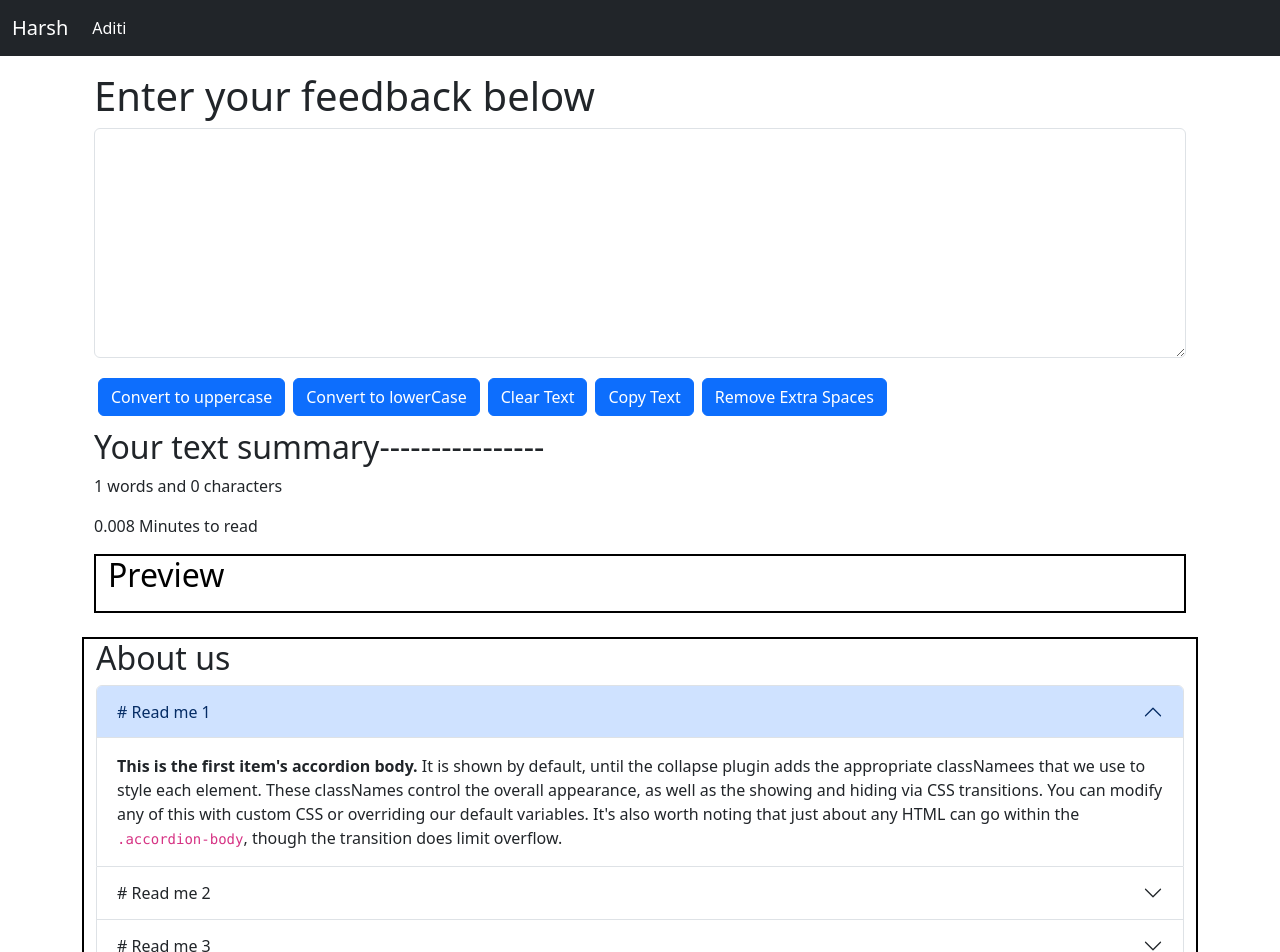
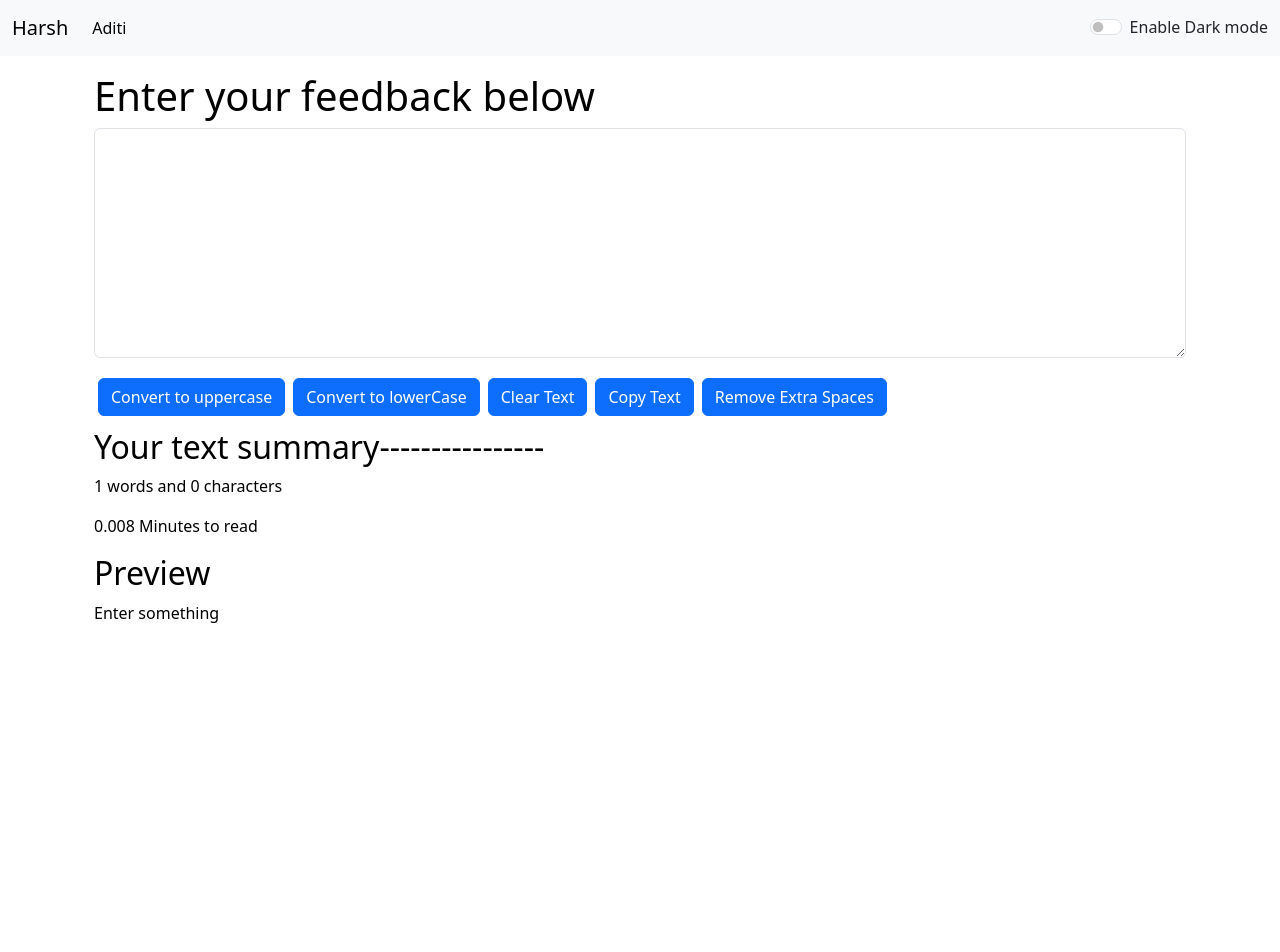
Before and after one commit to harshJyoriya1009/Word-Converter-React, a React (Create React App) app: page /about in a window 1280 px wide. Shown: the top 952 px of the page. After the commit the page ends 800 px from the top, so only its background shows below. Built offline with nearby package versions, Linux system fonts and the light colour scheme.

Commit message:
Again some new features

```diff
--- a/src/App.js
+++ b/src/App.js
@@ -1,22 +1,35 @@
 import './App.css';
-import About from './components/About';
+// import About from './components/About';
 import Navbar from './components/Navbar';
 import TextForm from './components/TextForm';
+import React, {useState} from 'react'
 
 
 function App() {
+
+  const toggleMode=()=>{
+    if(mode==="light"){
+      setMode("dark")
+      document.body.style.backgroundColor="black"   //#212529
+    }else{
+      setMode("light")
+      document.body.style.backgroundColor="white"
+    }
+  }
+
+  const [mode, setMode] = useState('light');
   return (
     <>
 
-
-<Navbar title="Harsh" aboutText="Aditi"/>
+<Navbar title="Harsh" aboutText="Aditi" mode={mode} toggleMode={toggleMode}/>
 
 <div className="container my-3">
-<TextForm heading="Enter your feedback below"/>
+<TextForm heading="Enter your feedback below"  mode={mode} toggleMode={toggleMode} />
 </div>
-<div className="container my-4">
+
+{/* <div className="container my-4">
 <About subHeading1="# Read me 1" subHeading2="# Read me 2" subHeading3="# Read me 3"/>
-</div>
+</div> */}
     </>
   );
 }
--- a/src/components/About.js
+++ b/src/components/About.js
@@ -1,81 +1,81 @@
-import React, { useState } from 'react'
+// import React, { useState } from 'react'
 
-export default function About(props) {
+// export default function About(props) {
 
-//     const [myStyle, setmyStyle] = useState({
-//         backgroundColor: 'black',
-//         color: "white"
-//     })
-//     const[btntext, setBtnText ]= useState(" ")
+// //     const [myStyle, setmyStyle] = useState({
+// //         backgroundColor: 'black',
+// //         color: "white"
+// //     })
+// //     const[btntext, setBtnText ]= useState(" ")
 
-//   const toggleStyle=()=>{
-//         if(myStyle.color === 'black'){
-//             setmyStyle({
-//                 backgroundColor: 'black',
-//                 color: "white",
-//                 border: "2px solid white"
-//             })
-//             setBtnText("Enable bright mode")
-//         }
-//         else{
-//             setmyStyle({
-//                 backgroundColor: 'white',
-//                 color: "black",
-//                 border: "2px solid black"
-//             })
-//             setBtnText("Enable dark mode")
-//         }
-//     }
-const myStyle={
-    border: "2px solid black",
-    bacgroundColor: "black"
+// //   const toggleStyle=()=>{
+// //         if(myStyle.color === 'black'){
+// //             setmyStyle({
+// //                 backgroundColor: 'black',
+// //                 color: "white",
+// //                 border: "2px solid white"
+// //             })
+// //             setBtnText("Enable bright mode")
+// //         }
+// //         else{
+// //             setmyStyle({
+// //                 backgroundColor: 'white',
+// //                 color: "black",
+// //                 border: "2px solid black"
+// //             })
+// //             setBtnText("Enable dark mode")
+// //         }
+// //     }
+// const myStyle={
+//     border: "2px solid black",
+//     bacgroundColor: "black"
 
-}
+// }
 
-  return (
-    <div className="container" style={myStyle}>
-        <h2>About us</h2>
-            <div className="accordion" id="accordionExample">
-        <div className="accordion-item">
-            <h2 className="accordion-header" id="headingOne">
-            <button className="accordion-button" type="button" data-bs-toggle="collapse"  data-bs-target="#collapseOne" aria-expanded="true" aria-controls="collapseOne">
-               {props.subHeading1}
-            </button>
-            </h2>
-            <div id="collapseOne" className="accordion-collapse collapse show" aria-labelledby="headingOne" data-bs-parent="#accordionExample">
-            <div className="accordion-body">
-                <strong>This is the first item's accordion body.</strong> It is shown by default, until the collapse plugin adds the appropriate classNamees that we use to style each element. These classNames control the overall appearance, as well as the showing and hiding via CSS transitions. You can modify any of this with custom CSS or overriding our default variables. It's also worth noting that just about any HTML can go within the <code>.accordion-body</code>, though the transition does limit overflow.
-            </div>
-            </div>
-        </div>
-        <div className="accordion-item">
-            <h2 className="accordion-header" id="headingTwo">
-            <button className="accordion-button collapsed" type="button" data-bs-toggle="collapse"  data-bs-target="#collapseTwo" aria-expanded="false" aria-controls="collapseTwo">
-            {props.subHeading2}
-            </button>
-            </h2>
-            <div id="collapseTwo" className="accordion-collapse collapse" aria-labelledby="headingTwo" data-bs-parent="#accordionExample">
-            <div className="accordion-body">
-                <strong>This is the second item's accordion body.</strong> It is hidden by default, until the collapse plugin adds the appropriate classNamees that we use to style each element. These classNames control the overall appearance, as well as the showing and hiding via CSS transitions. You can modify any of this with custom CSS or overriding our default variables. It's also worth noting that just about any HTML can go within the <code>.accordion-body</code>, though the transition does limit overflow.
-            </div>
-            </div>
-        </div>
-        <div className="accordion-item">
-            <h2 className="accordion-header" id="headingThree">
-            <button className="accordion-button collapsed" type="button" data-bs-toggle="collapse"  data-bs-target="#collapseThree" aria-expanded="false" aria-controls="collapseThree">
-            {props.subHeading3}
-            </button>
-            </h2>
-            <div id="collapseThree" className="accordion-collapse collapse" aria-labelledby="headingThree" data-bs-parent="#accordionExample">
-            <div className="accordion-body">
-                <strong>This is the third item's accordion body.</strong> It is hidden by default, until the collapse plugin adds the appropriate classNamees that we use to style each element. These classNames control the overall appearance, as well as the showing and hiding via CSS transitions. You can modify any of this with custom CSS or overriding our default variables. It's also worth noting that just about any HTML can go within the <code>.accordion-body</code>, though the transition does limit overflow.
-            </div>
-            </div>
-        </div>
-        </div>
-        {/* <div className="container my-2">
-        <button onClick={toggleStyle} type="button"  className="btn btn-secondary" >{btntext}</button>
-        </div> */}
-    </div>
-  )
-}
+//   return (
+//     <div className="container">
+//         <h2 >About us</h2>
+//             <div className="accordion" id="accordionExample">
+//         <div className="accordion-item">
+//             <h2 className="accordion-header" id="headingOne">
+//             <button className="accordion-button" type="button" data-bs-toggle="collapse"  data-bs-target="#collapseOne" aria-expanded="true" aria-controls="collapseOne">
+//                {props.subHeading1}
+//             </button>
+//             </h2>
+//             <div id="collapseOne" className="accordion-collapse collapse show" aria-labelledby="headingOne" data-bs-parent="#accordionExample">
+//             <div className="accordion-body">
+//                 <strong>This is the first item's accordion body.</strong> It is shown by default, until the collapse plugin adds the appropriate classNamees that we use to style each element. These classNames control the overall appearance, as well as the showing and hiding via CSS transitions. You can modify any of this with custom CSS or overriding our default variables. It's also worth noting that just about any HTML can go within the <code>.accordion-body</code>, though the transition does limit overflow.
+//             </div>
+//             </div>
+//         </div>
+//         <div className="accordion-item">
+//             <h2 className="accordion-header" id="headingTwo">
+//             <button className="accordion-button collapsed" type="button" data-bs-toggle="collapse"  data-bs-target="#collapseTwo" aria-expanded="false" aria-controls="collapseTwo">
+//             {props.subHeading2}
+//             </button>
+//             </h2>
+//             <div id="collapseTwo" className="accordion-collapse collapse" aria-labelledby="headingTwo" data-bs-parent="#accordionExample">
+//             <div className="accordion-body">
+//                 <strong>This is the second item's accordion body.</strong> It is hidden by default, until the collapse plugin adds the appropriate classNamees that we use to style each element. These classNames control the overall appearance, as well as the showing and hiding via CSS transitions. You can modify any of this with custom CSS or overriding our default variables. It's also worth noting that just about any HTML can go within the <code>.accordion-body</code>, though the transition does limit overflow.
+//             </div>
+//             </div>
+//         </div>
+//         <div className="accordion-item">
+//             <h2 className="accordion-header" id="headingThree">
+//             <button className="accordion-button collapsed" type="button" data-bs-toggle="collapse"  data-bs-target="#collapseThree" aria-expanded="false" aria-controls="collapseThree">
+//             {props.subHeading3}
+//             </button>
+//             </h2>
+//             <div id="collapseThree" className="accordion-collapse collapse" aria-labelledby="headingThree" data-bs-parent="#accordionExample">
+//             <div className="accordion-body">
+//                 <strong>This is the third item's accordion body.</strong> It is hidden by default, until the collapse plugin adds the appropriate classNamees that we use to style each element. These classNames control the overall appearance, as well as the showing and hiding via CSS transitions. You can modify any of this with custom CSS or overriding our default variables. It's also worth noting that just about any HTML can go within the <code>.accordion-body</code>, though the transition does limit overflow.
+//             </div>
+//             </div>
+//         </div>
+//         </div>
+//         {/* <div className="container my-2">
+//         <button onClick={toggleStyle} type="button"  className="btn btn-secondary" >{btntext}</button>
+//         </div> */}
+//     </div>
+//   )
+// }
--- a/src/components/Navbar.js
+++ b/src/components/Navbar.js
@@ -5,7 +5,7 @@
 export default function Navbar(props) {
   return (
     <>
-      <nav className="navbar navbar-expand-lg navbar-dark bg-dark">
+      <nav className={`navbar navbar-expand-lg navbar-${props.mode} bg-${props.mode}`}>
         <div className="container-fluid">
           <a className="navbar-brand" href="/">{props.title}</a>
           <button className="navbar-toggler" type="button" data-bs-toggle="collapse" data-bs-target="#navbarSupportedContent" aria-controls="navbarSupportedContent" aria-expanded="false" aria-label="Toggle navigation">
@@ -21,6 +21,10 @@
               <input className="form-control me-2" type="search" placeholder="Search" aria-label="Search" />
               <button className="btn btn-outline-success" type="submit">Search</button>
             </form> */}
+            <div className={`form-check form-switch text-${props.mode==="light"?"dark":"light"}`}>
+                 <input className="form-check-input" onClick={props.toggleMode} type="checkbox" id="flexSwitchCheckDefault"/>
+                 <label className="form-check-label" htmlFor="flexSwitchCheckDefault">{props.mode==="light"?"Enable Dark mode":"Enable Light mode"}</label>
+            </div>
 
           </div>
         </div>
--- a/src/components/TextForm.js
+++ b/src/components/TextForm.js
@@ -33,18 +33,21 @@
         setText(newText.join(" "))
     }
 
-    const myStyle={
-        color:"black",
-        border: "2px solid black"
-    }
+
     const [text, setText] = useState("");
   return (
     <>
-    <div className="container">
+    <div className="container" style={{color: props.mode==="light"?"black":"white" }}>
         <h1>{props.heading}</h1>
     <div>
         <div className="mb-3">
-     <textarea className="form-control" value={text} onChange={handleOnChange}  id="myBox" rows="9"></textarea>
+     <textarea className="form-control" value={text} onChange={handleOnChange}
+     style={
+        {
+            backgroundColor: props.mode==="light"?"white":"gray",              //onject inside js
+             color:  props.mode==="light"?"black":"white"
+              }
+              } id="myBox" rows="9"></textarea>
    </div>
   <button className="btn btn-primary mx-1" onClick={handleUpClick}>Convert to uppercase</button>
   <button className="btn btn-primary mx-1 my-1" onClick={handleDnClick}>Convert to lowerCase</button>
@@ -53,15 +56,13 @@
   <button className="btn btn-primary mx-1 my-1 " onClick={removeExtraSpaces}>Remove Extra Spaces</button>
    </div>
    </div>
-   <div className="container my-2">
+
+   <div className="container my-2" style={{color: props.mode==="light"?"black":"white" }}>
     <h2>Your text summary----------------</h2>
     <p>{text.split(" ").length} words and {text.length} characters</p>
     <p>{0.008 * text.split(" ").length} Minutes to read</p>
-
-    <div className="xod my-3"style={myStyle}>
-    <h2 className='container' >Preview</h2>
-    <p className='container'>{text}</p>
-    </div>
+    <h2>Preview</h2>
+    <p >{text.length>0?text:"Enter something"}</p>
 
    </div>
 
```
